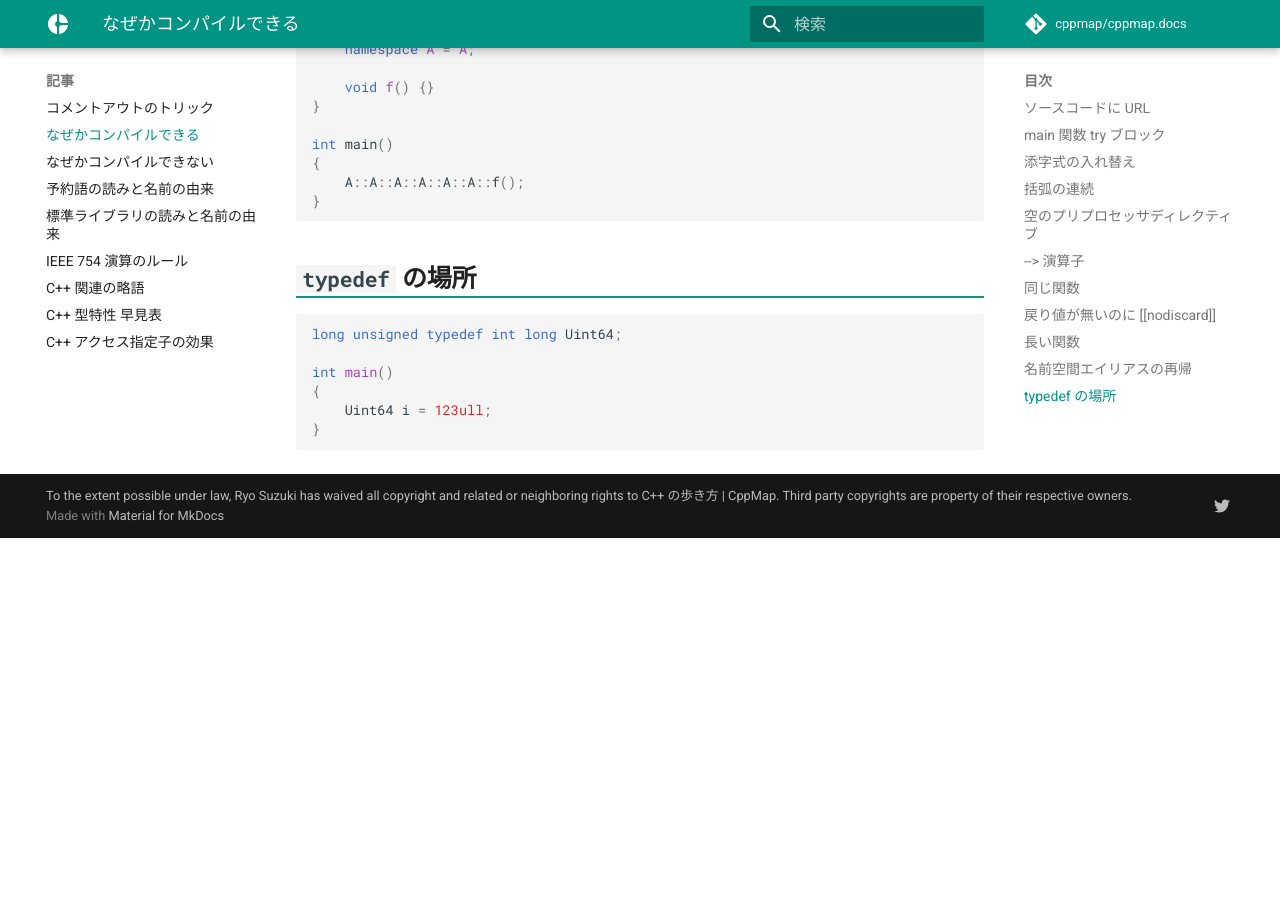
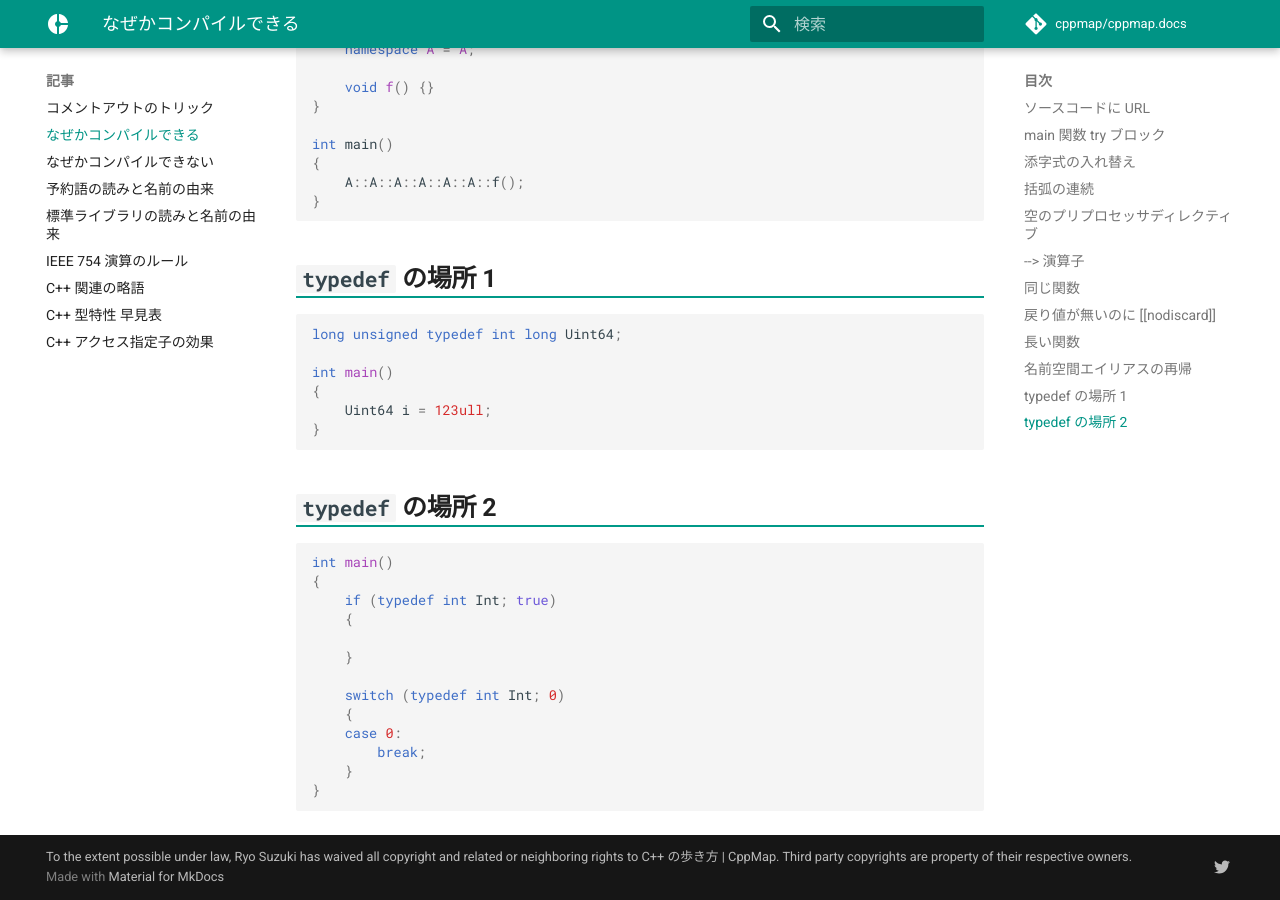
Before and after one commit to cppmap/cppmap.docs, an MkDocs documentation site: the page built from docs/articles/it-compiles.md, in a window 1280 px wide and 900 px high, scrolled down 3083 px. Built offline with MkDocs 1.6.1 and Material for MkDocs 9.7.7, drawn with Linux system fonts in a browser that asks for light colours; nearby versions of some CDN libraries; comment, search, counter and statistics services are not loaded; before the commit the page ends 3621 px from its top, so only the background shows below that.

Commit message:
Update it-compiles.md

````diff
--- a/docs/articles/it-compiles.md
+++ b/docs/articles/it-compiles.md
@@ -144,7 +144,7 @@ int main()
 }
 ```
 
-## `typedef` の場所
+## `typedef` の場所 1
 ```C++
 long unsigned typedef int long Uint64;
 
@@ -153,3 +153,20 @@ int main()
 	Uint64 i = 123ull;
 }
 ```
+
+## `typedef` の場所 2
+```C++
+int main()
+{
+	if (typedef int Int; true)
+	{
+
+	}
+
+	switch (typedef int Int; 0)
+	{
+	case 0:
+		break;
+	}
+}
+```
````
